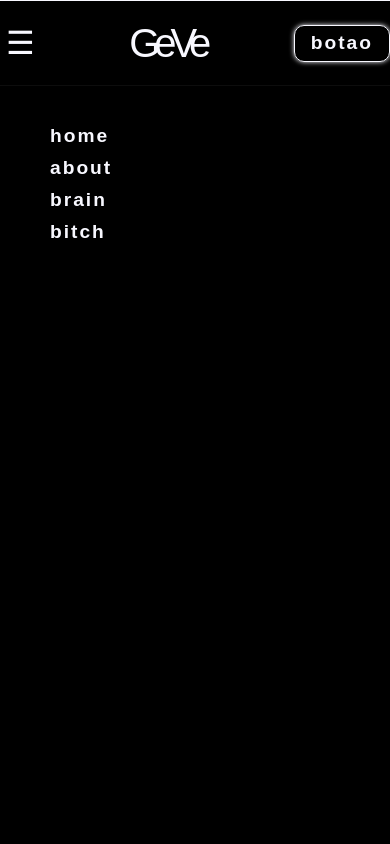
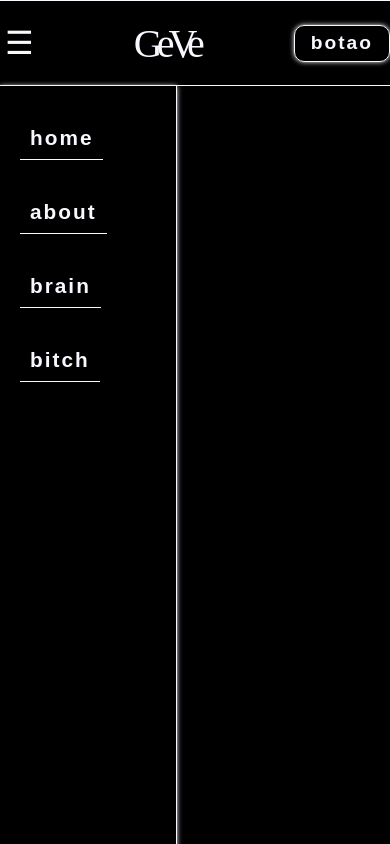
Before and after one commit to GVinGit/responsive-header, a plain HTML site: page New File/index.html in a window 390 px wide. Both pictures are taken after a click on the button "Abrir menu". Drawn offline with Linux system fonts and the light colour scheme.

Commit message:
Update style.css

```diff
--- a/New File/style.css
+++ b/New File/style.css
@@ -1,4 +1,4 @@
-body {
+body{
     /* background: url('gv.jpg') no-repeat center center fixed;
     background-size: cover;
     background-position: absolute; */
@@ -20,16 +20,19 @@ header{
     border-bottom: ghostwhite 1px solid;
     border-top: ghostwhite 1px solid;
     width: 100%;
+    transition: 0.3s ease;
 }
 
 .logo{
     letter-spacing: -6px;
     text-decoration: none;
     font-size: 3rem;
+    font-family: a;
     /* margin-left: 5%; */
     padding: 10px;
     color: ghostwhite;
     /* border-right: ghostwhite 2px solid; */
+    transition: 0.3s ease;
 }
 
 .btn{
@@ -43,13 +46,14 @@ header{
     box-shadow: ghostwhite 0px 0px 5px;
     border-radius: 10px;
     border: ghostwhite 1px solid;
-    transition: 0.3s;
+    transition: 0.3s ease;
 }
 
-.btn:hover {
+.btn:hover{
     background-color: ghostwhite;
     color: black;
     box-shadow: ghostwhite 0px 0px 15px;
+    transition: 0.3s ease;
 }
 
 /* header p {
@@ -57,11 +61,11 @@ header{
     color: ghostwhite;
 } */
 
-nav {
+nav{
     padding: 20px;
 }
 
-nav ul {
+nav ul{
     gap: 25px;
     list-style: none;
     display: flex;
@@ -70,7 +74,7 @@ nav ul {
     padding: 0;
 }
 
-nav a {
+nav a{
     color: ghostwhite;
     text-decoration: none;
     padding: 10px;
@@ -81,13 +85,18 @@ nav a {
     transition: 0.3s;
 }
 
-nav a:hover {
+nav a:hover{
     background-color: ghostwhite;
     color: black;
     box-shadow: ghostwhite 0px 0px 15px;
 }
 
-.menu-toggle {
+
+
+
+
+
+.menu-toggle{
   display: none;
   background: none;
   border: none;
@@ -146,57 +155,71 @@ nav a:hover {
     transition: 0.3s; */
 }
 
-
 nav {
     display: none;
     padding: 20px;
   }
 
-.menu-toggle {
-  display: flex;
-  background: none;
-  border: none;
-  color: ghostwhite;
-  font-size: 2rem;
-  cursor: pointer;
+  /* --- INÍCIO DAS ALTERAÇÕES PARA O MENU RESPONSIVO --- */
+  /* Esconde o nav-menu por padrão no mobile */
+  .nav-menu {
+    display: none;
+    position: fixed;
+    top: 10.1vh;
+    left: 0;
+    height: 100vh;
+    width: 45vw;
+    background: rgba(0,0,0,0.97);
+    z-index: 100;
+    box-shadow: ghostwhite 0px 0px 5px;
+    border-right: ghostwhite 1px solid;
+    transition: 0.3s ease;
+    transform: translateX(100%);
   }
 
-.menu-toggle:hover {
-    background-color: red;
-}
-
+  /* Mostra o nav-menu como uma aba lateral quando ativo */
   .nav-menu.active {
     display: block;
-      position: absolute;
-      top: 10vh;
-      left: 0;
-      width: 100%;
-      background: rgba(0,0,0,0.95);
-      z-index: 1000;
+    transform: translateX(0);
+    transition: 0.3s ease;
   }
 
   .nav-menu ul {
     flex-direction: column;
-      gap: 10px;
+    gap: 50px;
     align-items: flex-start;
-      padding: 20px;
+    padding: 40px 20px;
   }
 
-
-
-
-
-
-
+  .nav-menu a {
+    font-size: 1.3rem;
+    /* border-bottom-width: 100%; */
+    border-radius: 0px;
+    width: 100rem;
+    border-bottom: ghostwhite 1px solid;
 
   }
+  /* --- FIM DAS ALTERAÇÕES PARA O MENU RESPONSIVO --- */
 
-/* Tablet */
-@media (min-width: 601px) and (max-width: 1024px) {
-  /* Estilos para tablets */
+  nav {
+    display: block;
+    padding: 0;
   }
 
-/* Desktop (notebook/PC) */
-@media (min-width: 1025px) {
-  /* Estilos para telas grandes */
+  .menu-toggle {
+    display: flex;
+    background: none;
+    align-content: center;
+    justify-content: center;
+    padding: 2px 5px;
+    border-radius: 5px;
+    color: ghostwhite;
+    font-size: 2rem;
+    cursor: pointer;
+    transition: 0.3s ease;
   }
+
+  .menu-toggle:hover {
+    text-shadow: ghostwhite 0px 0px 20px;
+  }
+}
```
Lines whose indentation alone changed are shown as unchanged.
